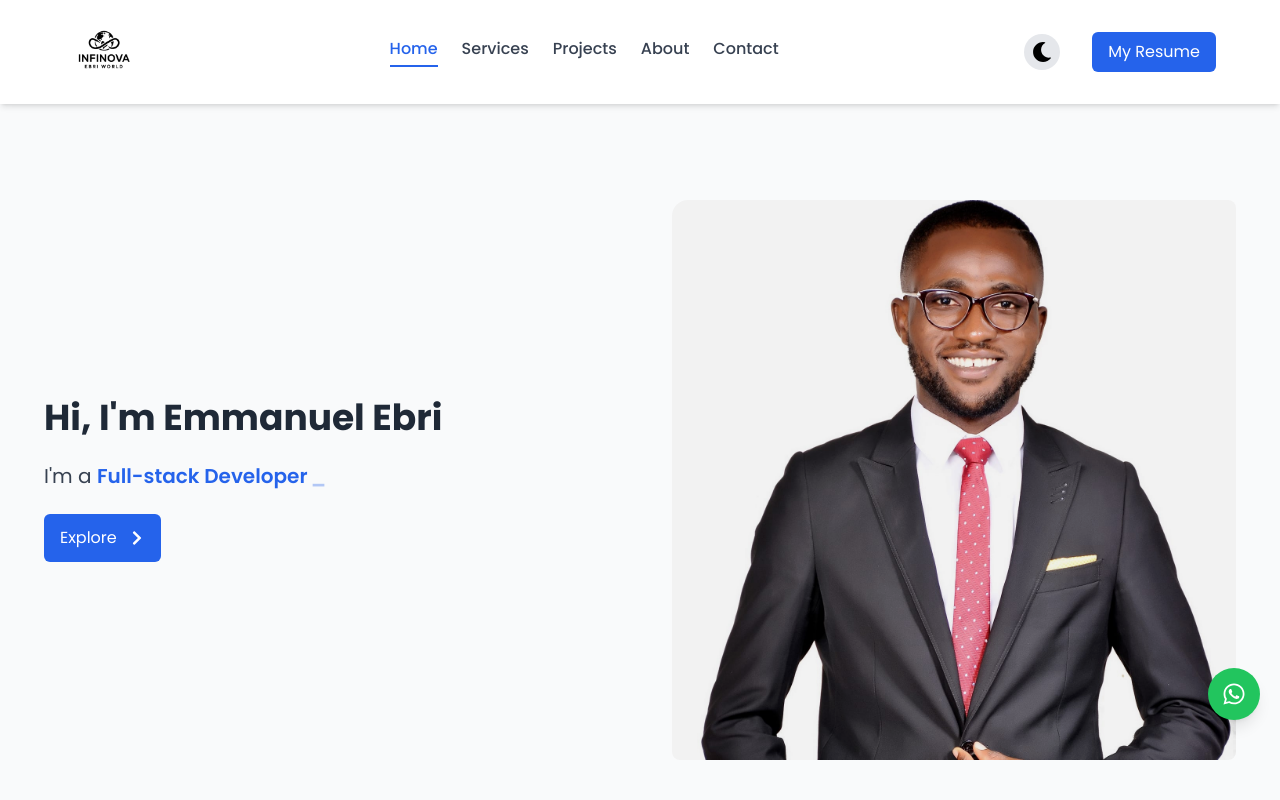
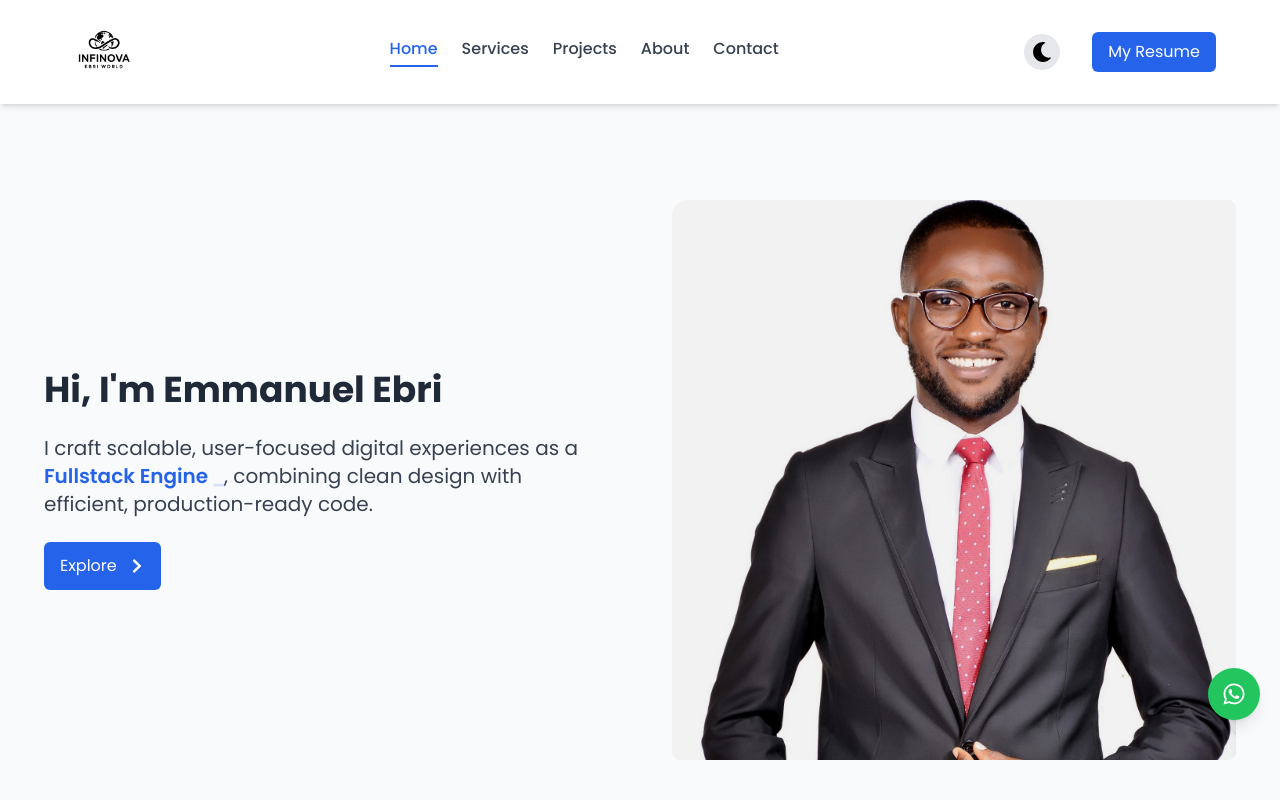
Before and after one commit to emmybest19/portfolio, a React (Vite) app: page / in a window 1280 px wide. Shown: the top 800 px of the page. Built offline with nearby package versions, Linux system fonts and the light colour scheme.

Commit message:
Fixed the Hero section

```diff
--- a/src/components/Hero.jsx
+++ b/src/components/Hero.jsx
@@ -27,15 +27,16 @@ const Hero = () => {
           <h1 className="text-xl font-bold md:text-2xl lg:text-4xl text-gray-800 mb-6 dark:text-white/80">
             Hi, I'm Emmanuel Ebri
           </h1>
+
           <p className="text-base sm:text-lg md:text-lg lg:text-xl text-gray-700 mb-6 dark:text-white/80">
-            I'm a{" "}
+            I craft scalable, user-focused digital experiences as a{" "}
             <span className="text-blue-600 font-semibold">
               <Typewriter
                 words={[
-                  "Full-stack Developer",
-                  "Front-end Developer",
-                  "Back-end Developer",
-                  "Database Manager",
+                  "Fullstack Engineer",
+                  "Frontend Engineer",
+                  "Backend Engineer",
+                  // "Database Engineer",
                 ]}
                 loop={0}
                 cursor
@@ -45,6 +46,7 @@ const Hero = () => {
                 delaySpeed={2000}
               />
             </span>
+            , combining clean design with efficient, production-ready code.
           </p>
 
           <Link
--- a/src/components/Services.jsx
+++ b/src/components/Services.jsx
@@ -9,7 +9,10 @@ const Services = () => {
   }, []);
 
   return (
-    <section id="services" className="bg-[#090e34] relative dark:bg-inherit mt-8">
+    <section
+      id="services"
+      className="bg-[#090e34] relative dark:bg-inherit mt-8"
+    >
       <div className="max-w-7xl mx-auto px-4 text-center py-8">
         <h2
           className="text-2xl sm:text-3xl font-bold text-blue-600 mb-4 dark:text-blue-700"
@@ -25,7 +28,7 @@ const Services = () => {
           data-aos-delay="1000"
           data-aos-duration="2000"
         >
-          I'm a full-stack developer delivering robust, scalable, and efficient
+          I'm a full-stack engineer delivering robust, scalable, and efficient
           web solutions.
         </p>
 
--- a/src/data/services.jsx
+++ b/src/data/services.jsx
@@ -12,19 +12,19 @@ export const services = [
  {
   title: "Frontend Development",
   description:
-      "Building responsive and dynamic interfaces using React.js, Tailwind CSS, and more.",
+    "Designing and building responsive, user-centered interfaces using React.js, Next.js, and Tailwind CSS, with a focus on performance, accessibility, and seamless user experience across devices.",
   icon: <FaReact className="text-blue-500 text-4xl" />,
 },
 {
   title: "Backend Development",
   description:
-      "Creating scalable APIs with Node.js, Express, and integrating MongoDB and MySQL.",
+    "Developing robust and scalable APIs with Node.js, Express, and python frameworks like Flask and Django, implementing secure authentication, business logic, and efficient data handling for real-world applications.",
   icon: <FaNodeJs className="text-green-600 text-4xl" />,
 },
 {
   title: "Database Management",
   description:
-      "Efficient data modeling and handling with MongoDB, MySQL, and Firebase.",
+    "Designing and managing efficient data structures using MongoDB and MySQL, PostgreSQL, ensuring data integrity, scalability, and optimized query performance.",
   icon: <FaDatabase className="text-yellow-600 text-4xl" />,
 },
 ];
--- a/src/pages/HomePage.jsx
+++ b/src/pages/HomePage.jsx
@@ -11,14 +11,19 @@ const HomePage = () => {
           name="description"
           content="Emmanuel Ebri — Full-stack developer building scalable web applications with React, Node.js, and MongoDB."
         />
-        <meta property="og:title" content="Emmanuel Ebri | Full-Stack Developer" />
+        <meta
+          property="og:title"
+          content="Emmanuel Ebri | Full-Stack Developer"
+        />
         <meta
           property="og:description"
           content="Full-stack developer building scalable web applications with React, Node.js, and MongoDB."
         />
         <meta property="og:type" content="website" />
       </Helmet>
-      <Hero />
+      <div className="pb-14">
+        <Hero />
+      </div>
     </PageTransition>
   );
 };
```
Lines whose indentation alone changed are shown as unchanged.
